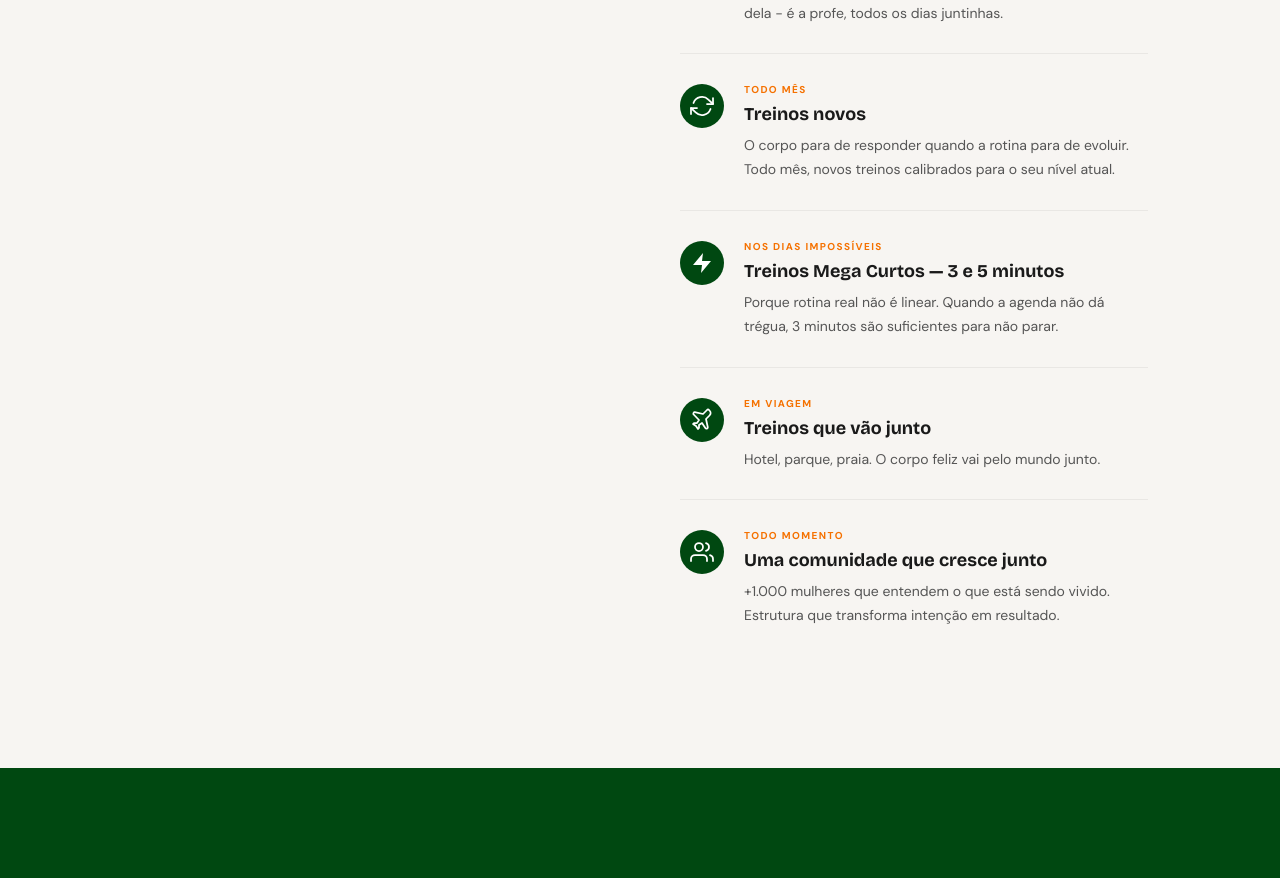
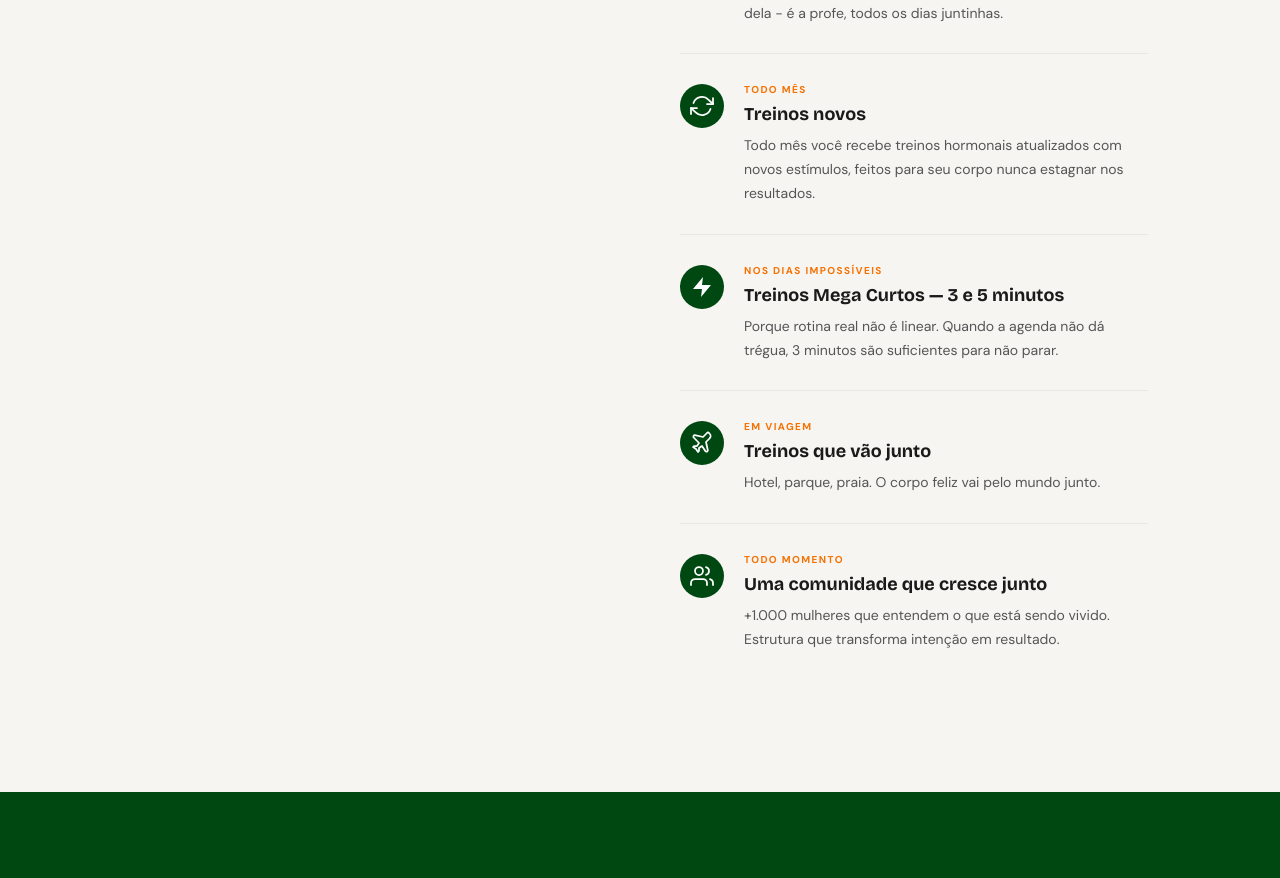
Before and after one commit to patrikgonzaga2-tech/Projeto-Laura-Rosa, a Next.js app: page / in a window 1280 px wide. Shown: the part 6320-7198 px from the top of the page. Built offline with nearby package versions, Linux system fonts and the light colour scheme.

Commit message:
fix: update "Como Funciona" section text for positive messaging\n\nRewrote the third item to focus on updated hormonal training and continuous progress.

```diff
--- a/components/como-funciona.tsx
+++ b/components/como-funciona.tsx
@@ -24,7 +24,7 @@ const items = [
   {
     freq: 'Todo mês',
     titulo: 'Treinos novos',
-    desc: 'O corpo para de responder quando a rotina para de evoluir. Todo mês, novos treinos calibrados para o seu nível atual.',
+    desc: 'Todo mês você recebe treinos hormonais atualizados com novos estímulos, feitos para seu corpo nunca estagnar nos resultados.',
     icon: (
       <svg xmlns="http://www.w3.org/2000/svg" viewBox="0 0 24 24" fill="none" stroke="currentColor" strokeWidth="1.75" strokeLinecap="round" strokeLinejoin="round" width="100%" height="100%">
         <path d="M23 4v6h-6" /><path d="M1 20v-6h6" /><path d="M3.51 9a9 9 0 0 1 14.85-3.36L23 10" /><path d="M20.49 15a9 9 0 0 1-14.85 3.36L1 14" />
```
